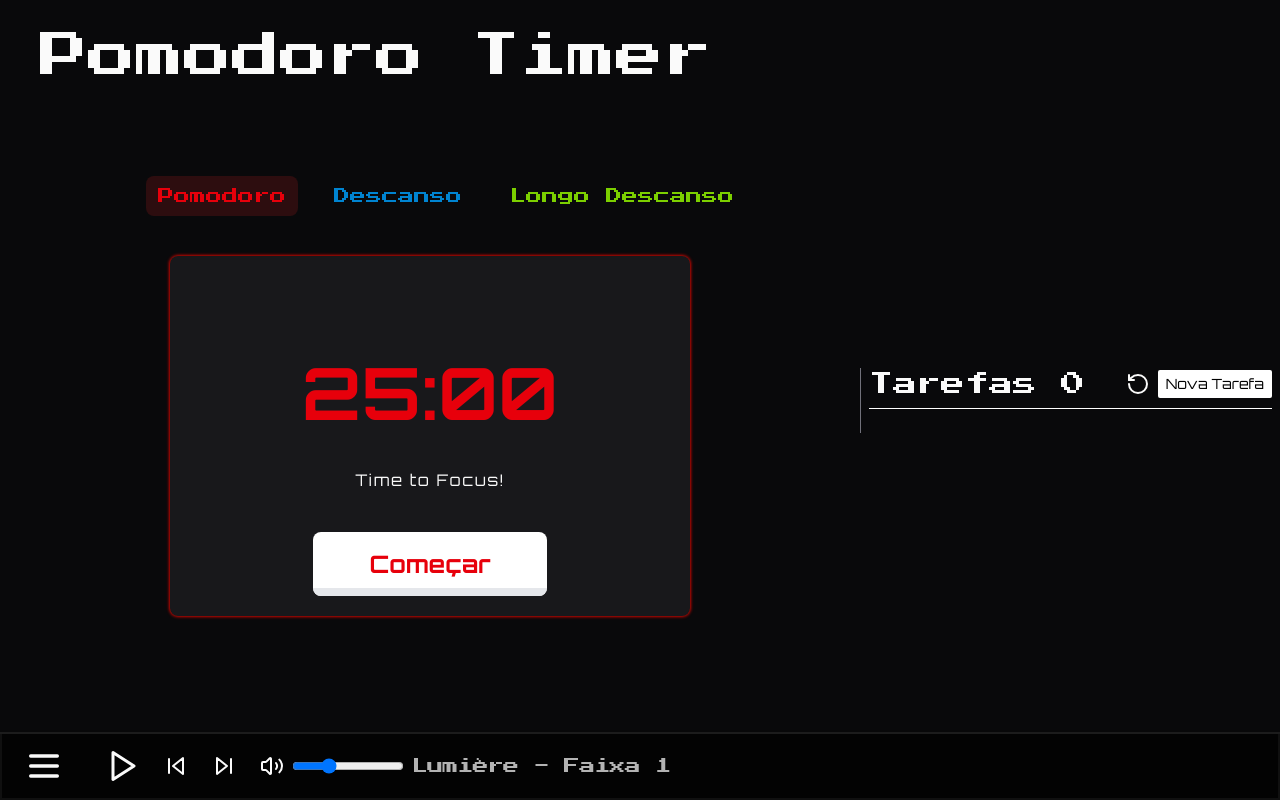
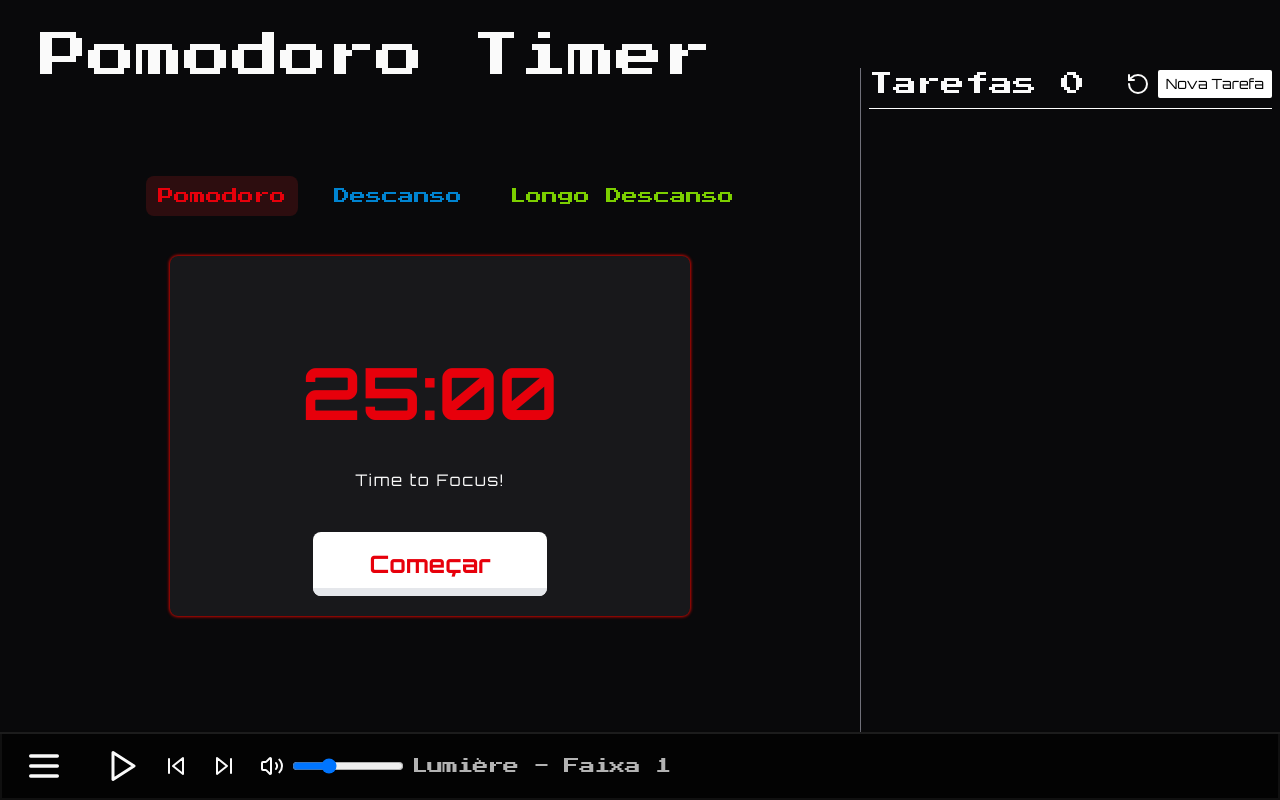
Before and after one commit to Leandro-MFarias/pomodoro-focus, a Next.js app: page / in a window 1280 px wide. Built offline with nearby package versions, Linux system fonts and the light colour scheme.

Commit message:
fix: items-center

```diff
--- a/src/app/page.tsx
+++ b/src/app/page.tsx
@@ -101,7 +101,7 @@ export default function Home() {
       <h1 className={`text-center md:text-start text-3xl xs:text-4xl xl:text-5xl pt-8 sm:pt-4 py-4 md:py-8 md:pl-10 px-1.5 xs:px-0`}>Pomodoro Timer</h1>
 
       {/* MAIN CONTENT */}
-      <main className="h-[88%] xs:h-full grid items-center grid-rows-[1fr_144px] xs:grid-rows-[1fr_240px] sm:grid-rows-[1fr_280px] md:grid-rows-none md:grid-cols-[1fr_320px] lg:grid-cols-[1fr_420px] xs:space-y-4 sm:space-y-0">
+      <main className="h-[88%] xs:h-full grid grid-rows-[1fr_144px] xs:grid-rows-[1fr_240px] sm:grid-rows-[1fr_280px] md:grid-rows-none md:grid-cols-[1fr_320px] lg:grid-cols-[1fr_420px] xs:space-y-4 sm:space-y-0">
         <Timer
           stage={stage}
           switchStage={switchStage}
```
